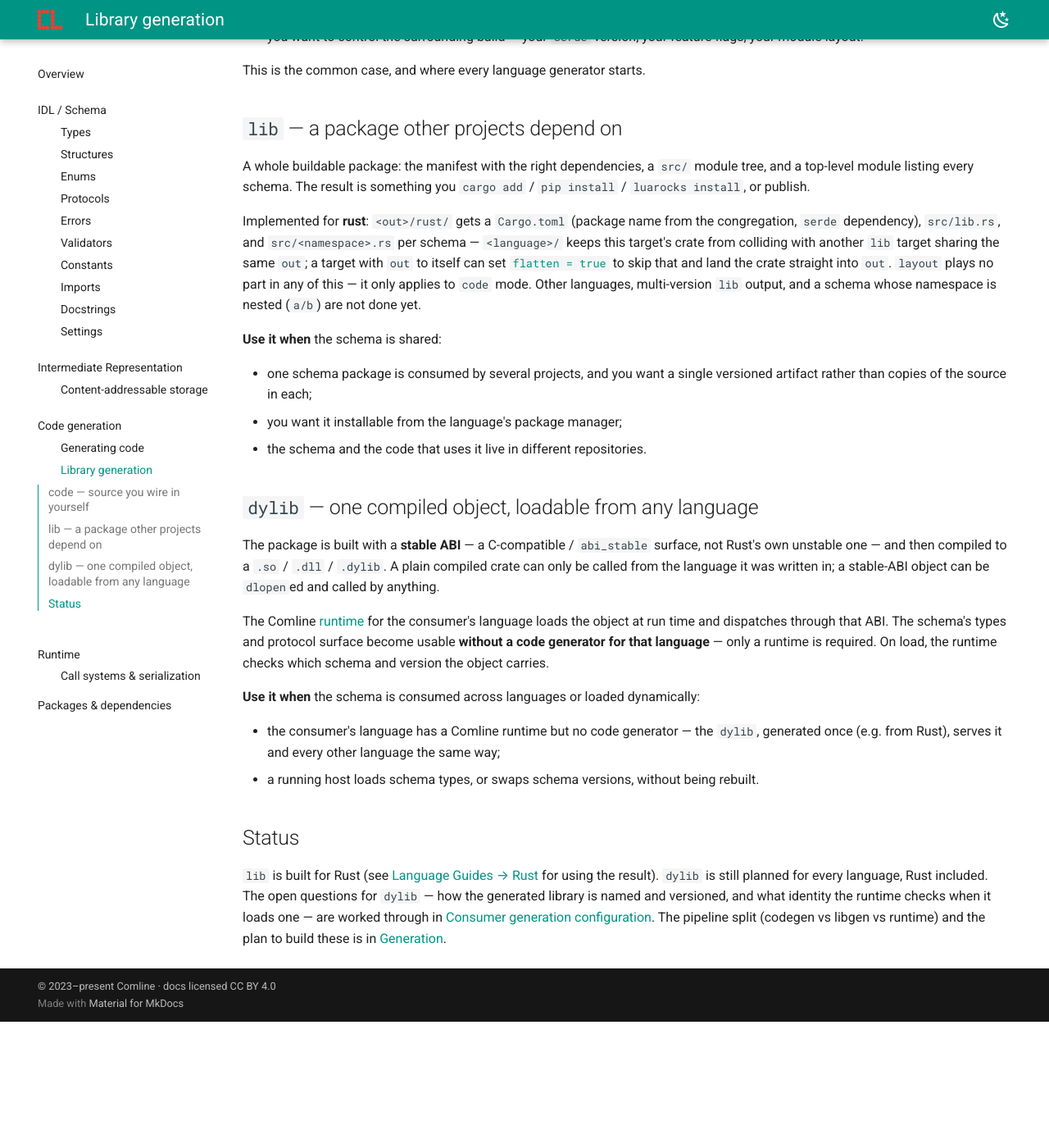
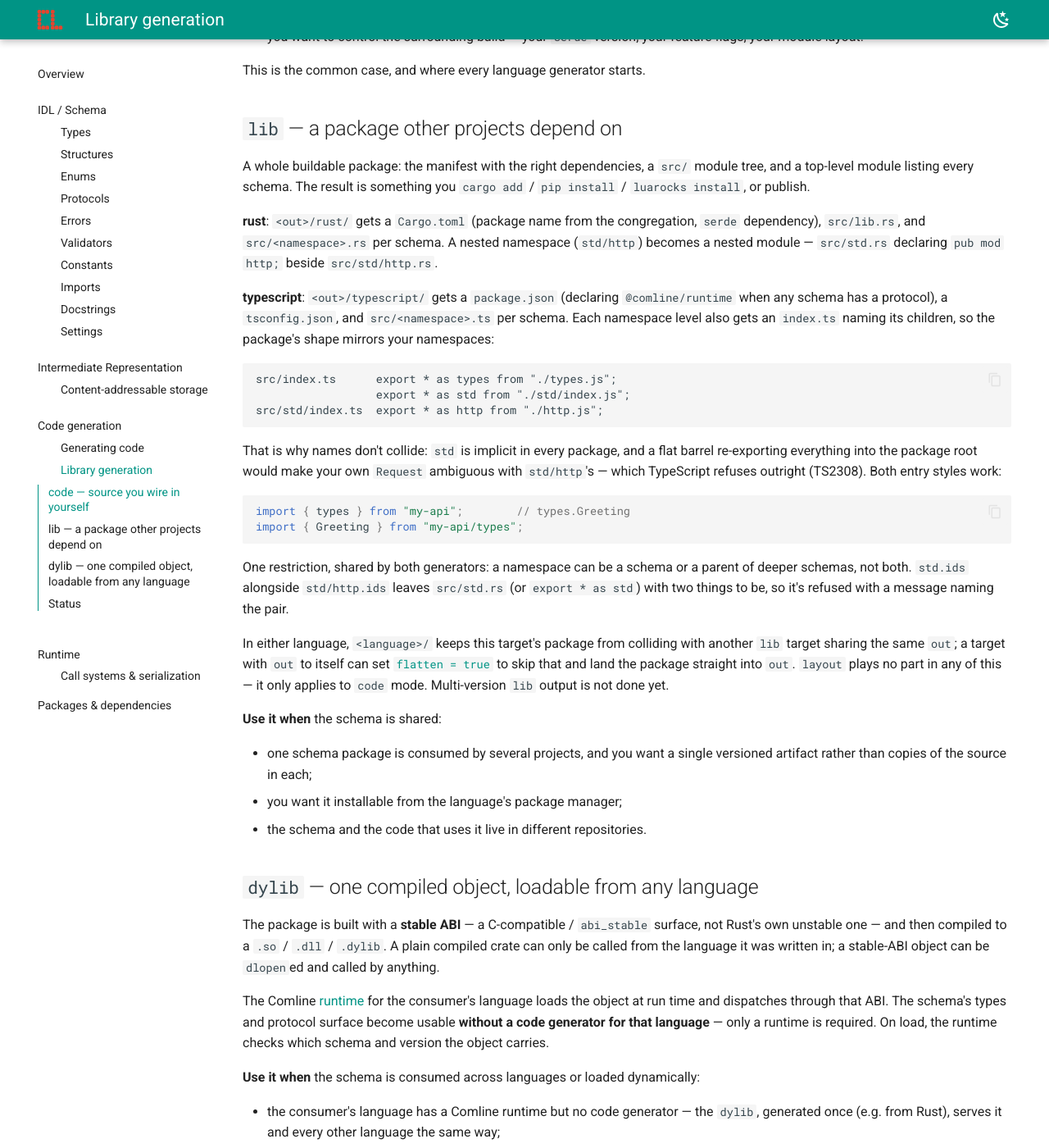
Before and after one commit to ComlineProject/docs, an MkDocs documentation site: the page built from docs/docs/guide/codegen/library-generation.md, in a window 1280 px wide and 1400 px high, scrolled down 847 px. Shown: the whole window at 82% size. Built offline with MkDocs 1.6.1 and Material for MkDocs 9.7.7, drawn with Linux system fonts in a browser that asks for light colours; the version menu is left out; before the commit the page ends 2093 px from its top, so only the background shows below that; some of the changed text lies outside the part shown.

Commit message:
docs: TypeScript does `lib` mode, and both generators import cross-schema types
Catches the codegen guide up with two merged changes and one shipping now.

`lib` mode was documented as "rust only" with nested namespaces "not done
yet" - stale for rust, whose `ModuleTree` has handled them all along, and now
wrong for typescript too (comline-typescript#32). `library-generation.md`
gains a typescript section: the package shape, why the barrel mirrors
namespaces rather than flattening them, and the one restriction both
generators share (a namespace is a schema or a parent, not both).

`generating-code.md`'s cross-schema reference section only covered rust's
`crate::`-qualified paths; typescript now emits `import type` by relative
specifier, which carries an assumption worth stating - `code` mode needs the
layout to keep a namespace in the file-name position.

Also from cli#58 and cli#59, neither of which reached the docs:
`--no-external-std` and `--dry-run` were missing from `cli.md` entirely
(caught by `scripts/check-cli-drift.py`, which is now clean again), and the
`[[generate.target]]` section still described a block as what decides whether
a language is generated rather than how.

````diff
--- a/docs/docs/guide/codegen/library-generation.md
+++ b/docs/docs/guide/codegen/library-generation.md
@@ -13,7 +13,7 @@
 | `mode` | Output | Status |
 |---|---|---|
 | `code` | bare source files you place in a project yourself | built |
-| `lib` | a buildable package (manifest + module tree) | **rust only** |
+| `lib` | a buildable package (manifest + module tree) | rust, typescript |
 | `dylib` | a package built with a **stable ABI** and compiled to a dynamic library any language's runtime can load | planned |
 
 ## `code` — source you wire in yourself
@@ -40,14 +40,43 @@
 module tree, and a top-level module listing every schema. The result is
 something you `cargo add` / `pip install` / `luarocks install`, or publish.
 
-Implemented for **rust**: `<out>/rust/` gets a `Cargo.toml` (package name from
-the congregation, `serde` dependency), `src/lib.rs`, and `src/<namespace>.rs` per
-schema — `<language>/` keeps this target's crate from colliding with another
-`lib` target sharing the same `out`; a target with `out` to itself can set
+**rust**: `<out>/rust/` gets a `Cargo.toml` (package name from the
+congregation, `serde` dependency), `src/lib.rs`, and `src/<namespace>.rs` per
+schema. A nested namespace (`std/http`) becomes a nested module —
+`src/std.rs` declaring `pub mod http;` beside `src/std/http.rs`.
+
+**typescript**: `<out>/typescript/` gets a `package.json` (declaring
+`@comline/runtime` when any schema has a protocol), a `tsconfig.json`, and
+`src/<namespace>.ts` per schema. Each namespace level also gets an `index.ts`
+naming its children, so the package's shape mirrors your namespaces:
+
+```
+src/index.ts      export * as types from "./types.js";
+                  export * as std from "./std/index.js";
+src/std/index.ts  export * as http from "./http.js";
+```
+
+That is why names don't collide: `std` is implicit in every package, and a
+flat barrel re-exporting everything into the package root would make your own
+`Request` ambiguous with `std/http`'s — which TypeScript refuses outright
+(TS2308). Both entry styles work:
+
+```ts
+import { types } from "my-api";        // types.Greeting
+import { Greeting } from "my-api/types";
+```
+
+One restriction, shared by both generators: a namespace can be a schema or a
+parent of deeper schemas, not both. `std.ids` alongside `std/http.ids` leaves
+`src/std.rs` (or `export * as std`) with two things to be, so it's refused
+with a message naming the pair.
+
+In either language, `<language>/` keeps this target's package from colliding
+with another `lib` target sharing the same `out`; a target with `out` to
+itself can set
 [`flatten = true`](../../reference/congregation/comline-toml.md#flatten) to skip that and
-land the crate straight into `out`. `layout` plays no part in any of this —
-it only applies to `code` mode. Other languages, multi-version `lib` output,
-and a schema whose namespace is nested (`a/b`) are not done yet.
+land the package straight into `out`. `layout` plays no part in any of this —
+it only applies to `code` mode. Multi-version `lib` output is not done yet.
 
 **Use it when** the schema is shared:
 
````
Also changed, not shown: docs/docs/guide/codegen/generating-code.md (+61 -14 lines), docs/docs/guide/codegen/index.md (+3 -3 lines), docs/docs/reference/cli.md (+8 -4 lines).
